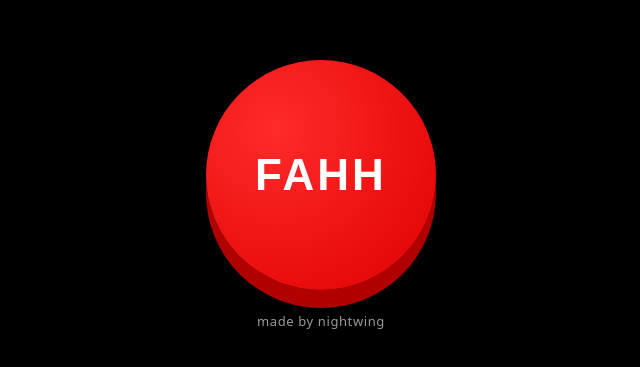
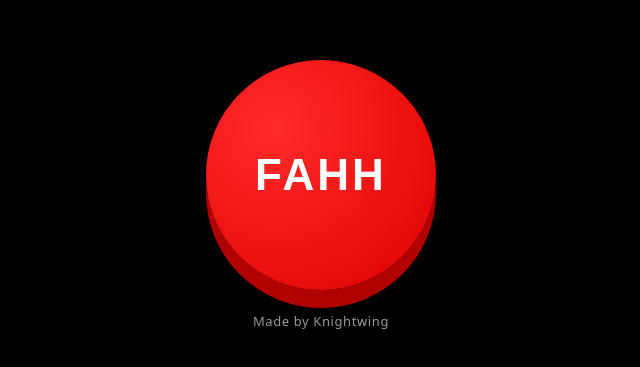
Before and after one commit to KN1GHTW1NG/Fahh.mp3, a plain HTML site: page index.html in a window 1280 px wide. Shown: the part 205-572 px from the top of the page, 319-959 px from the left. Drawn offline with Linux system fonts and the light colour scheme.

Commit message:
index.html

```diff
--- a/index.html
+++ b/index.html
@@ -80,7 +80,7 @@ button:active{
 <body>
 <div class="wrap">
   <button id="btn">FAHH</button>
-  <div class="note">made by nightwing</div>
+  <div class="note">Made by Knightwing</div>
 
   <audio id="sound" preload="auto" crossorigin="anonymous">
     <source src="https://raw.githubusercontent.com/KN1GHTW1NG/Fahh.mp3/main/Fahh.mp3.mp3" type="audio/mpeg">
```
